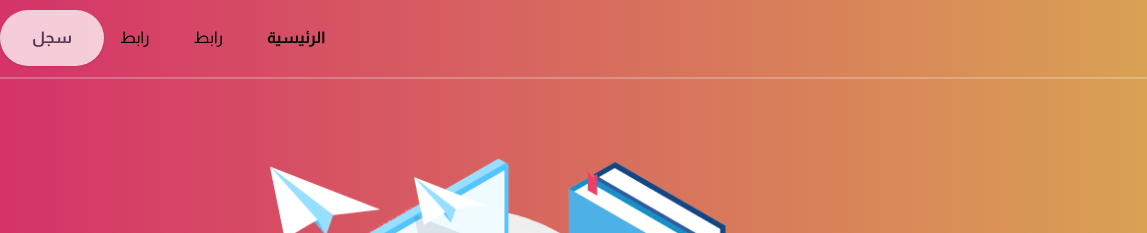
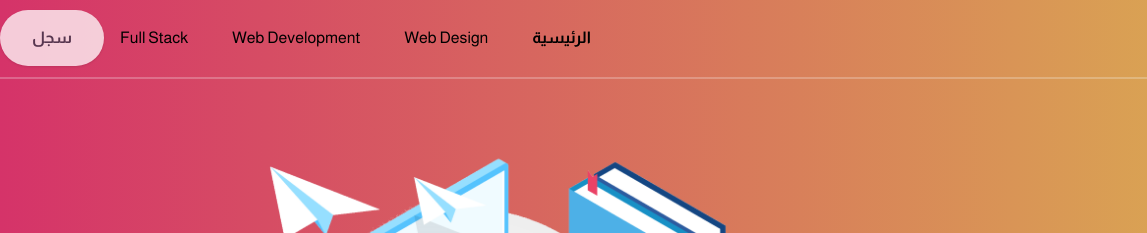
Before and after one commit to Hussam88/web-courses, a plain HTML site: page index.html in a window 1280 px wide. Shown: the top 233 px of the page, 0-1147 px from the left. Drawn offline with nearby package versions, Linux system fonts and the light colour scheme.

Commit message:
Update index.html

```diff
--- a/index.html
+++ b/index.html
@@ -63,10 +63,13 @@
                         <a class="inline-block py-2 px-4 text-black font-bold no-underline" href="#">الرئيسية</a>
                     </li>
                     <li class="mr-3">
-                        <a class="inline-block text-black no-underline hover:text-gray-800 hover:text-underline py-2 px-4" href="#">رابط</a>
+                        <a class="inline-block text-black no-underline hover:text-gray-800 hover:text-underline py-2 px-4" href="#">Web Design</a>
                     </li>
                     <li class="mr-3">
-                        <a class="inline-block text-black no-underline hover:text-gray-800 hover:text-underline py-2 px-4" href="#">رابط</a>
+                        <a class="inline-block text-black no-underline hover:text-gray-800 hover:text-underline py-2 px-4" href="#">Web Development</a>
+                    </li>
+			<li class="mr-3">
+                        <a class="inline-block text-black no-underline hover:text-gray-800 hover:text-underline py-2 px-4" href="#">Full Stack</a>
                     </li>
                 </ul>
                 <button id="navAction" class="mx-auto lg:mx-0 hover:underline bg-white text-gray-800 font-bold rounded-full mt-4 lg:mt-0 py-4 px-8 shadow opacity-75">سجل</button>
```
